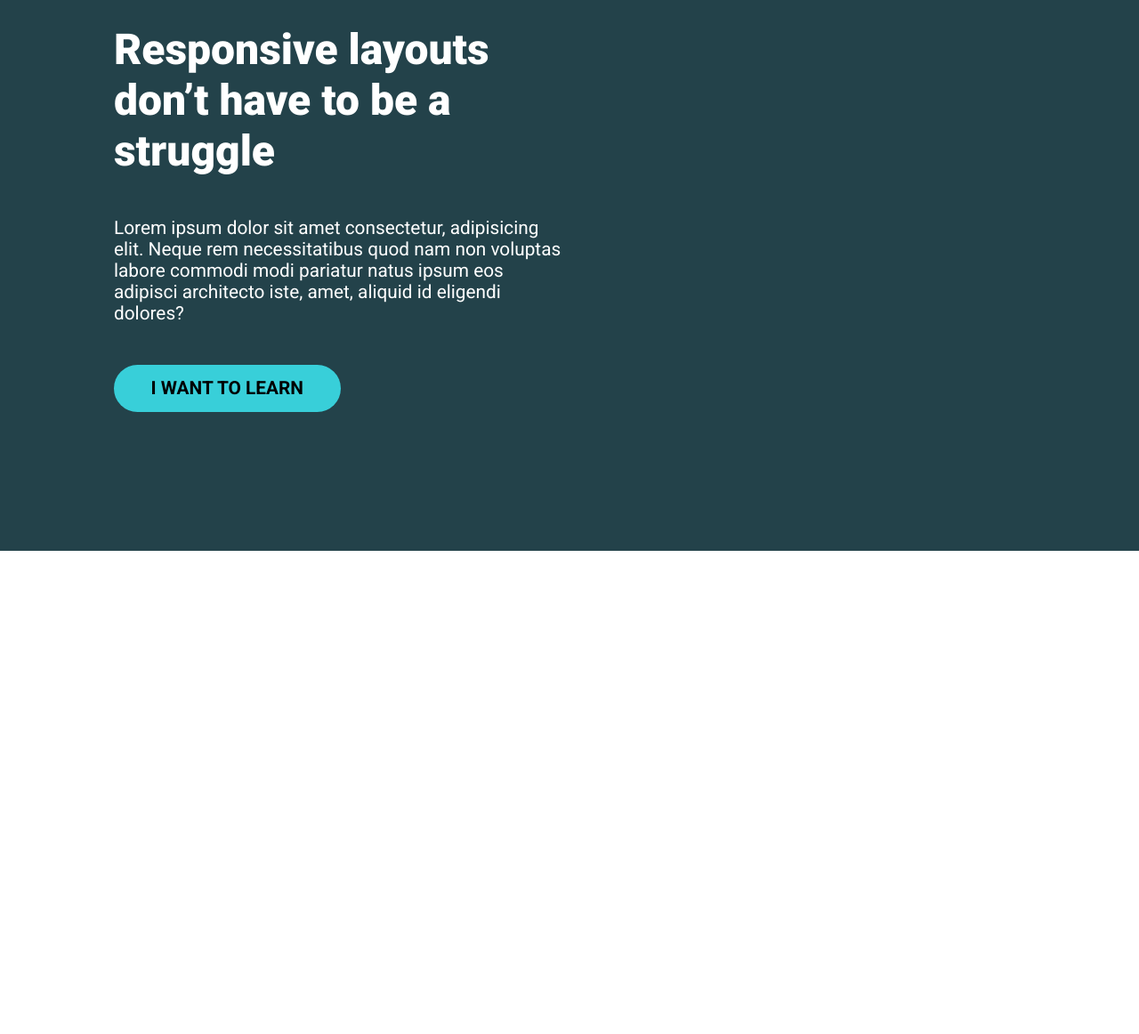
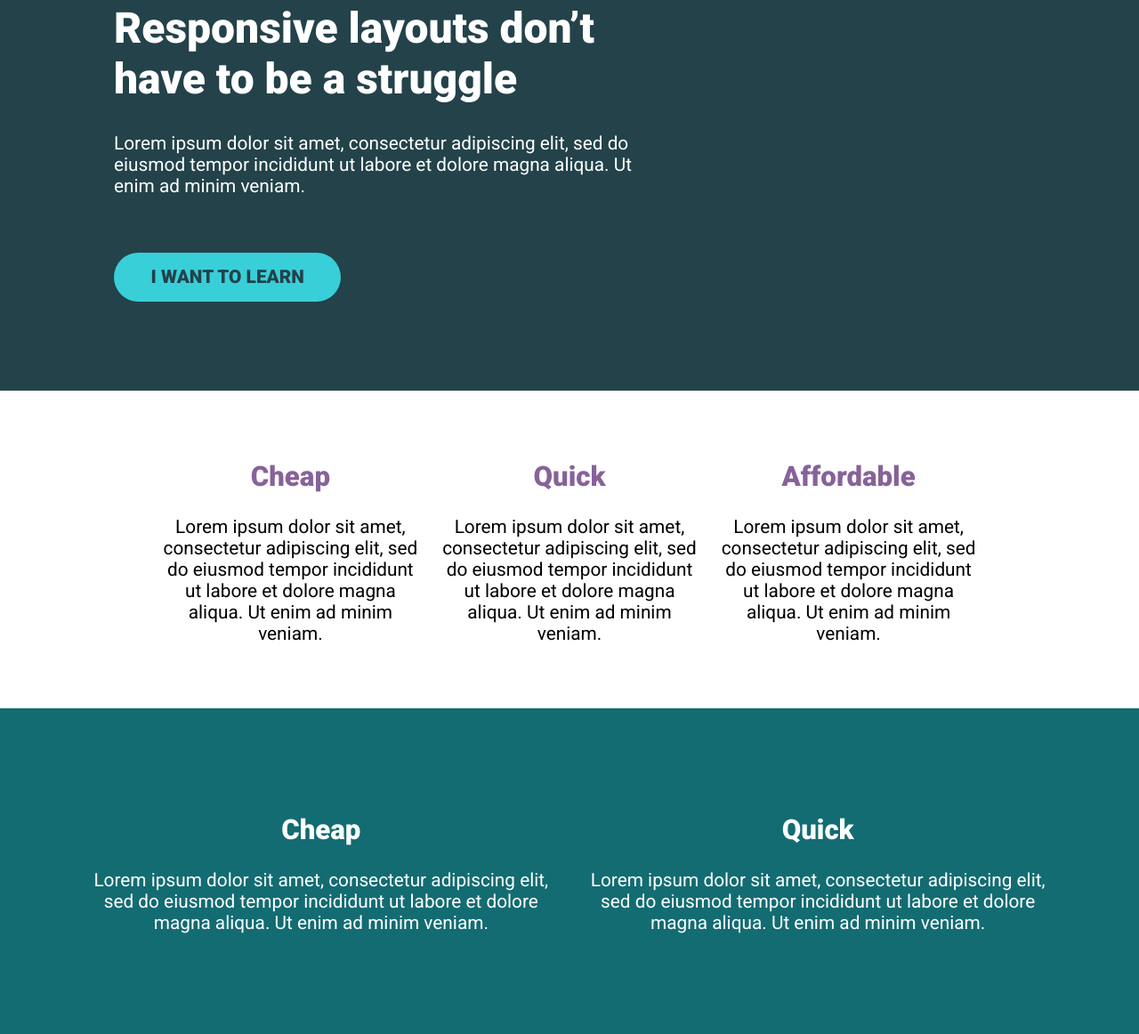
Before and after one commit to anasZabili/responsive_layout_css_KP, a plain HTML site: page index.html in a window 1280 px wide. Shown: the part 129-1291 px from the top of the page at 89% size. Before the commit the page ends 800 px from the top, so only its background shows below. Drawn offline with Linux system fonts and the light colour scheme.

Commit message:
challenge partally completed

```diff
--- a/index.html
+++ b/index.html
@@ -1,37 +1,74 @@
+<!DOCTYPE html>
 <html lang="en">
 
 <head>
     <meta charset="UTF-8">
-    <meta http-equiv="X-UA-Compatible" content="IE=edge">
     <meta name="viewport" content="width=device-width, initial-scale=1.0">
-    <title>Challenge 3</title>
-    <link rel="stylesheet" href="./style.css">
-    <link rel="preconnect" href="https://fonts.googleapis.com">
-    <link rel="preconnect" href="https://fonts.gstatic.com" crossorigin>
+    <title>Challenge time!</title>
     <link
-        href="https://fonts.googleapis.com/css2?family=Roboto:wght@400;700;900&display=swap"
+        href="https://fonts.googleapis.com/css2?family=Roboto:wght@400;900&display=swap"
         rel="stylesheet">
+    <link rel="stylesheet" href="style.css">
 </head>
 
 <body>
     <div class="hero">
         <div class="container">
             <div class="hero__text">
-                <h1 class="title">Responsive layouts don’t have to be a
-                    struggle
-                </h1>
-                <p class="content">Lorem ipsum dolor sit amet consectetur,
-                    adipisicing elit. Neque rem necessitatibus quod nam non
-                    voluptas
-                    labore commodi modi pariatur natus ipsum eos adipisci
-                    architecto
-                    iste, amet, aliquid id eligendi dolores?
-                </p>
-                <a class="btn" href="www.google.fr">I Want to learn</a>
-
+                <h1>Responsive layouts don’t have to be a struggle</h1>
+                <p>Lorem ipsum dolor sit amet, consectetur adipiscing elit, sed
+                    do eiusmod tempor incididunt ut labore et dolore magna
+                    aliqua. Ut enim ad minim veniam.</p>
+                <a href="#" class="btn">I want to learn</a>
             </div>
         </div>
     </div>
+    <div class="container">
+        <div class="row">
+            <div class="col">
+                <h2>Cheap</h2>
+                <p>Lorem ipsum dolor sit amet, consectetur adipiscing elit, sed
+                    do eiusmod tempor incididunt ut labore et dolore magna
+                    aliqua. Ut enim ad minim veniam.</p>
+            </div>
+            <div class="col">
+                <h2>Quick</h2>
+                <p>Lorem ipsum dolor sit amet, consectetur adipiscing elit, sed
+                    do eiusmod tempor incididunt ut labore et dolore magna
+                    aliqua. Ut enim ad minim veniam.</p>
+            </div>
+            <div class="col">
+                <h2>Affordable</h2>
+                <p>Lorem ipsum dolor sit amet, consectetur adipiscing elit, sed
+                    do eiusmod tempor incididunt ut labore et dolore magna
+                    aliqua. Ut enim ad minim veniam.</p>
+            </div>
+        </div>
+    </div>
+
+    <div class="footer-container">
+        <div class="row">
+            <div class="col">
+                <h2>Cheap</h2>
+                <p>Lorem ipsum dolor sit amet, consectetur adipiscing elit, sed
+                    do
+                    eiusmod tempor incididunt ut labore et dolore magna aliqua.
+                    Ut
+                    enim ad minim veniam.</p>
+            </div>
+            <div class="col">
+                <h2>Quick</h2>
+                <p>Lorem ipsum dolor sit amet, consectetur adipiscing elit, sed
+                    do
+                    eiusmod tempor incididunt ut labore et dolore magna aliqua.
+                    Ut
+                    enim ad minim veniam.</p>
+            </div>
+
+        </div>
+    </div>
+
+
 </body>
 
 </html>
--- a/style.css
+++ b/style.css
@@ -1,3 +1,24 @@
+/*
+////// For this challenge ///////
+
+- You will have to modify the HTML
+
+- You can add new classes in the HTML
+  if you need to
+
+// Requirements
+1. The headings in the first row must be
+   a different color
+2. The two .col at the bottom must go next
+   to one another
+3. The section at the bottom should have
+   a dark background color and a different
+   color of text
+4. I've removed the "gap" that I created,
+   so you'll have to add it back in
+
+   */
+
 *,
 *::before,
 *::after {
@@ -10,45 +31,72 @@ body {
   font-size: 1.3rem;
 }
 
-.hero {
-  background-color: #23424a;
-  padding: 7.5em 0;
-  color: white;
+h1 {
+  font-size: 3rem;
 }
 
 .container {
   width: 80%;
+  max-width: 1100px;
   margin: 0 auto;
-  max-width: 1100px;
 }
 
-.title {
-  font-weight: 900;
-  font-size: 3rem;
-  margin-top: 0;
+.row {
+  /* display: flex => flex container */
+  display: flex;
+  margin: 2.5em;
+  /* can't use yet */
+  /* gap: 100px; */
 }
 
-.content {
-  font-size: 1.3rem;
-  margin: 2.2em 0;
+.col {
+  /* these are now flex items */
+  width: 100%;
+  /* margin: 0 auto; */
+  text-align: center;
+}
+
+.col + .col {
+  margin-left: 1em;
+}
+
+.col h2 {
+  color: #87629a;
+}
+
+.footer-container {
+  background: #136c72;
+  padding: 2.5rem;
+}
+
+.footer-container h2,
+.footer-container p {
+  color: white;
+}
+
+.hero {
+  padding: 100px 0;
+  background-color: #23424a;
+  color: #fff;
+}
+
+.hero__text {
+  width: 60%;
+}
+
+.hero p {
+  margin-bottom: 3em;
 }
 
 .btn {
-  font-family: "Roboto", sans-serif;
   display: inline-block;
-  text-align: center;
+  text-decoration: none;
   text-transform: uppercase;
-  color: black;
+  color: #23424a;
+  font-weight: 900;
   background-color: #38cfd9;
-  font-weight: 700;
-  border: none;
-  padding: 0.7em 2em;
-  border-radius: 10em;
-  text-decoration: none;
-}
-
-.hero__text {
-  width: 50%;
+  padding: 0.75em 2em;
+  border-radius: 100px;
 }
 
 .btn:hover,
```
